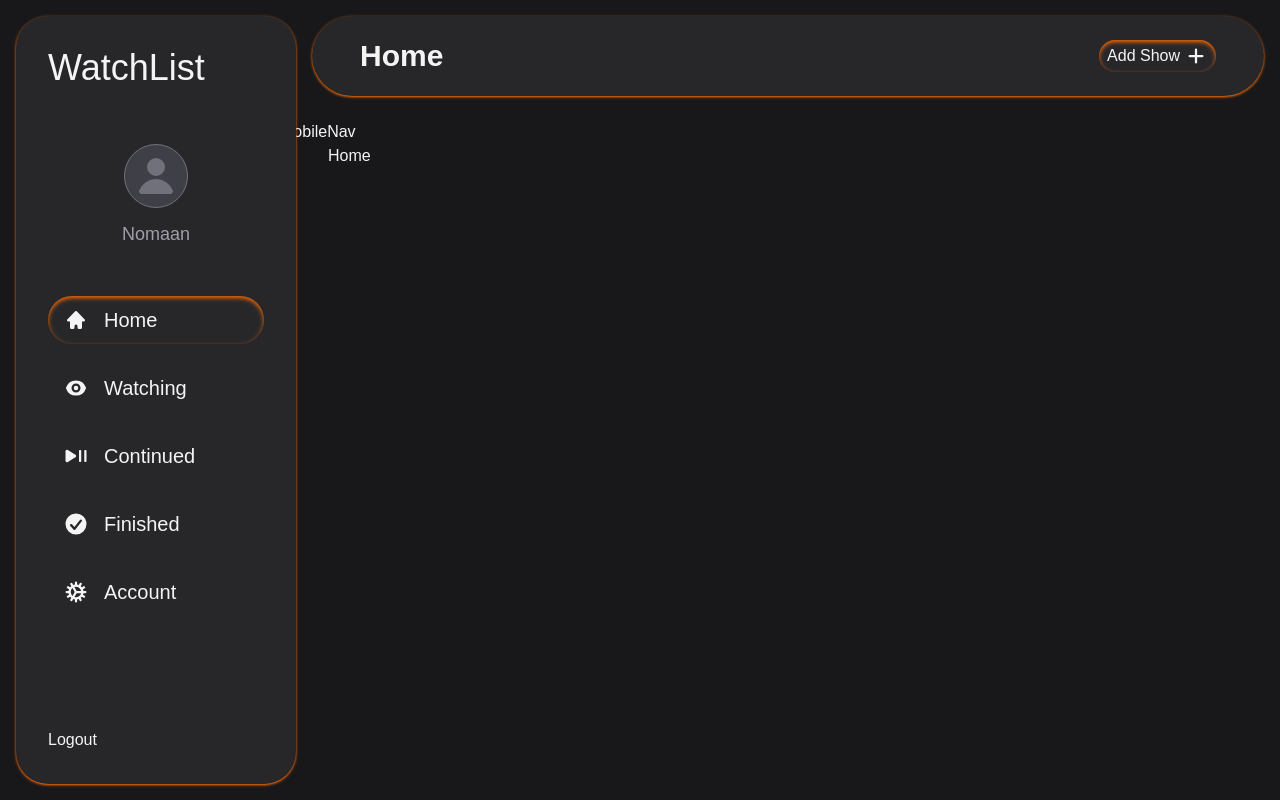
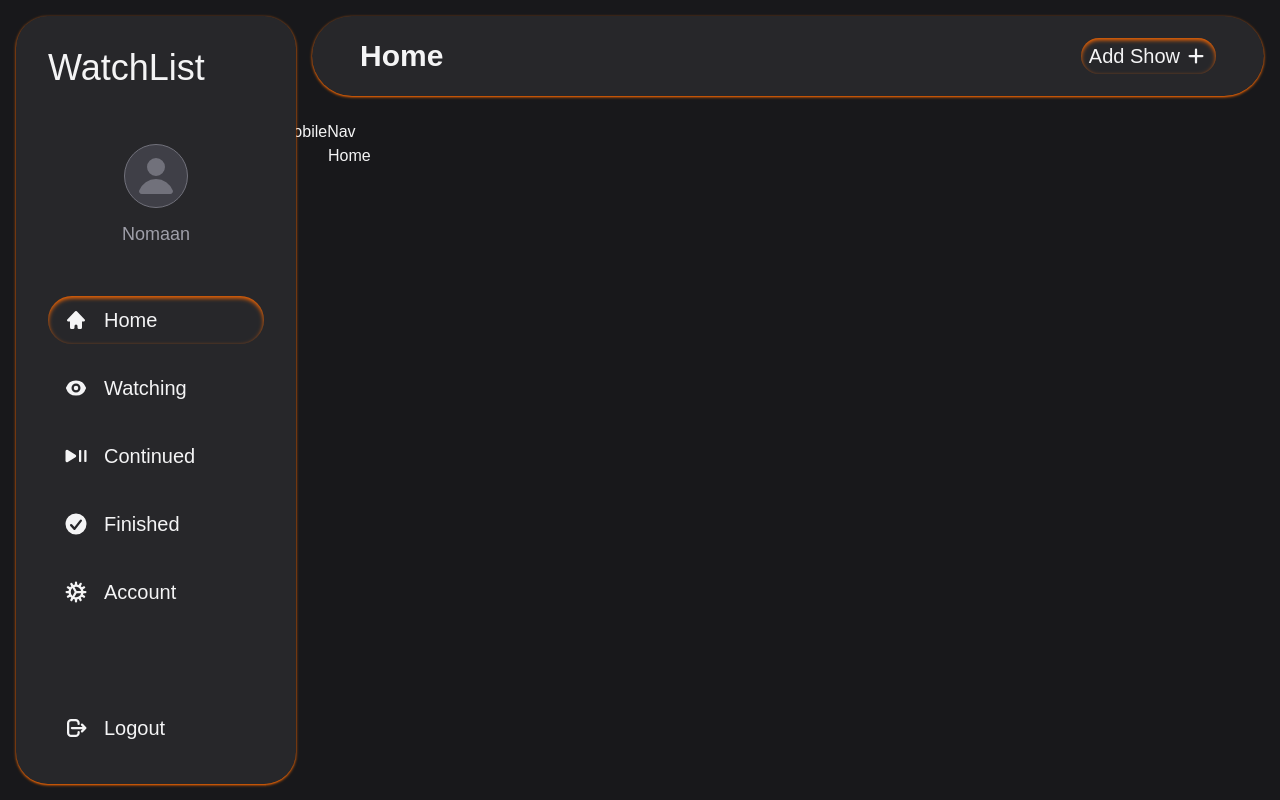
Before and after one commit to nomaan-07/watch-list, a React (Vite) app: page /#/home in a window 1280 px wide. Built offline with nearby package versions, Linux system fonts and the light colour scheme; a web font is replaced by a local one.

Commit message:
feat: add Logout component

```diff
--- a/src/features/authentication/Logout.tsx
+++ b/src/features/authentication/Logout.tsx
@@ -1,5 +1,49 @@
+import { useState } from "react";
+import { ArrowRightStartOnRectangleIcon } from "@heroicons/react/16/solid";
+import Button from "../../ui/buttons/Button";
+import Overlay from "../../ui/common/Overlay";
+import ActionButtons from "../../ui/buttons/ActionButtons";
+// import ActionButtons from "../../ui/common/ActionButtons";
+
 function Logout() {
-  return <div>Logout</div>;
+  const [isOpen, setIsOpen] = useState(false);
+
+  function handleOpen() {
+    setIsOpen(true);
+  }
+
+  function handleClose() {
+    setIsOpen(false);
+  }
+
+  function handleLogout() {
+    // TODO
+    console.log("Logout...");
+    setIsOpen(false);
+  }
+
+  return (
+    <>
+      <Button onClick={handleOpen} variation="logout" ariaLabel="Log out">
+        <ArrowRightStartOnRectangleIcon className="size-6" />
+        <span>logout</span>
+      </Button>
+      {isOpen && (
+        <Overlay onClose={handleClose}>
+          <ActionButtons
+            confirmText="logout"
+            message="Are you sure?"
+            variation="danger"
+            loadingText="Logging out ..."
+            onCancel={handleClose}
+            onConfirm={handleLogout}
+            // TODO
+            isLoading={false}
+          />
+        </Overlay>
+      )}
+    </>
+  );
 }
 
 export default Logout;
--- /dev/null
+++ b/src/ui/buttons/ActionButtons.tsx
@@ -0,0 +1,37 @@
+import Button from "./Button";
+
+interface ActionButtonsProps {
+  onCancel: () => void;
+  onConfirm: () => void;
+  isLoading?: boolean;
+  confirmText: string;
+  loadingText: string;
+  variation: "danger" | "primary";
+  message: string;
+}
+
+function ActionButtons({
+  onConfirm,
+  isLoading = false,
+  confirmText,
+  loadingText,
+  onCancel,
+  variation,
+  message,
+}: ActionButtonsProps) {
+  return (
+    <div className="flex flex-col items-center gap-4 text-center">
+      <p className="text-xl">{message}</p>
+      <div className="flex gap-4">
+        <Button variation={variation} onClick={onConfirm} disabled={isLoading}>
+          {isLoading ? loadingText : confirmText}
+        </Button>
+        <Button onClick={onCancel} disabled={isLoading}>
+          Cancel
+        </Button>
+      </div>
+    </div>
+  );
+}
+
+export default ActionButtons;
--- a/src/ui/buttons/Button.tsx
+++ b/src/ui/buttons/Button.tsx
@@ -1,5 +1,9 @@
 import type { MouseEventHandler, ReactNode } from "react";
+import clsx from "clsx";
+
 import ButtonOverlay from "./ButtonOverlay";
+
+import type { ButtonVariation } from "../../utils/types";
 
 interface ButtonProps {
   children: ReactNode;
@@ -7,6 +11,7 @@ interface ButtonProps {
   onClick: MouseEventHandler<HTMLButtonElement>;
   disabled?: boolean;
   ariaLabel?: string;
+  variation?: ButtonVariation;
 }
 
 function Button({
@@ -15,16 +20,32 @@ function Button({
   disabled = false,
   onClick,
   ariaLabel,
+  variation = "primary",
 }: ButtonProps) {
+  const styles = clsx(
+    "group relative flex items-center text-xl overflow-hidden rounded-full select-none font-medium capitalize",
+    (variation === "primary" || variation === "danger") &&
+      "gap-1 px-2 py-1 font-medium shadow-inner",
+    (variation === "primary" || variation === "danger") &&
+      (disabled
+        ? "cursor-default opacity-50"
+        : "transition-transform md:hover:rotate-4 md:cursor-pointer"),
+
+    variation === "primary" && "shadow-orange-500",
+    variation === "danger" && "shadow-red-500",
+    variation === "logout" &&
+      "gap-4 px-4 py-2.5 transition-colors md:cursor-pointer",
+  );
+
   return (
     <button
       type={type}
       onClick={onClick}
       disabled={disabled}
       aria-label={ariaLabel}
-      className="group relative flex items-center gap-1 overflow-hidden rounded-full border-orange-500 px-2 py-1 font-medium shadow-inner shadow-orange-500 transition-transform md:cursor-pointer md:hover:rotate-4"
+      className={styles}
     >
-      <ButtonOverlay />
+      {!disabled && <ButtonOverlay variation={variation} />}
       {children}
     </button>
   );
--- a/src/ui/buttons/ButtonOverlay.tsx
+++ b/src/ui/buttons/ButtonOverlay.tsx
@@ -1,12 +1,16 @@
 import clsx from "clsx";
+import type { ButtonVariation } from "../../utils/types";
 
 interface ButtonOverlayProps {
-  variation?: "normal" | "menu";
+  variation?: ButtonVariation | "menu";
 }
-function ButtonOverlay({ variation = "normal" }: ButtonOverlayProps) {
+function ButtonOverlay({ variation = "primary" }: ButtonOverlayProps) {
   const styles = clsx(
-    "absolute top-0 bottom-0 left-0 -z-10 w-0 rounded-full bg-orange-500 transition-all group-hover:w-full",
-    variation === "menu" && "delay-75 duration-200",
+    "absolute top-0 bottom-0 left-0 -z-10 w-0 rounded-full transition-all group-hover:w-full",
+    (variation === "menu" || variation === "logout") && "delay-75 duration-200",
+    (variation === "primary" || variation === "menu") && "bg-orange-500",
+    variation === "logout" && "bg-red-800",
+    variation === "danger" && "bg-red-500",
   );
 
   return <div className={styles}></div>;
--- /dev/null
+++ b/src/ui/common/Overlay.tsx
@@ -0,0 +1,27 @@
+import type { ReactNode } from "react";
+import { createPortal } from "react-dom";
+
+interface OverlayProps {
+  isOpen?: boolean;
+  onClose: () => void;
+  children: ReactNode;
+}
+
+function Overlay({ onClose, children }: OverlayProps) {
+  return createPortal(
+    <div
+      onClick={onClose}
+      className="fixed inset-0 z-100 flex items-center justify-center bg-zinc-500/10 backdrop-blur-xs"
+    >
+      <div
+        onClick={(e) => e.stopPropagation()}
+        className="rounded-4xl bg-zinc-700 p-4 shadow shadow-orange-500"
+      >
+        {children}
+      </div>
+    </div>,
+    document.body,
+  );
+}
+
+export default Overlay;
--- a/src/ui/navigation/NavItem.tsx
+++ b/src/ui/navigation/NavItem.tsx
@@ -14,7 +14,7 @@ function NavItem({ name, icon, path }: NavItemProps) {
   const isCurrentPath = path === currentPath;
 
   const styles = clsx(
-    "group relative flex items-center gap-4 rounded-full px-4 py-2.5 text-xl font-medium capitalize select-none",
+    "group relative flex items-center gap-4 rounded-full px-4 py-2.5 text-xl font-medium capitalize select-none overflow-hidden",
     isCurrentPath
       ? "shadow-inner shadow-orange-500 pointer-events-none"
       : "transition-colors",
--- /dev/null
+++ b/src/utils/types.ts
@@ -0,0 +1 @@
+export type ButtonVariation = "primary" | "danger" | "logout";
```
